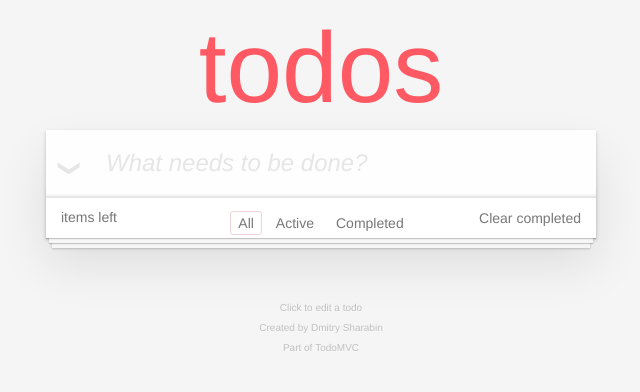
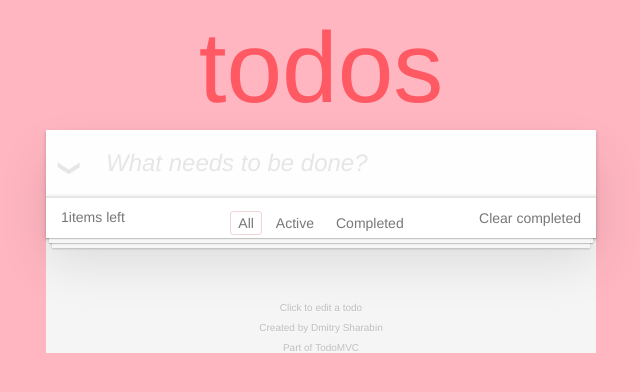
Before and after one commit to kodluyoruz-react-bootcamp/odev-2-todo-app-songulkarahan, a React (Create React App) app: page / in a window 1280 px wide. Shown: the top 392 px of the page, without its empty margins (319-959 px from the left). Built offline with nearby package versions, Linux system fonts and the light colour scheme.

Commit message:
added clearCompleted functions

```diff
--- a/src/App.js
+++ b/src/App.js
@@ -8,6 +8,7 @@ function App() {
   const [task, setTask] = useState("");
   const [todos, setTodos] = useState([]);
   const [status, setStatus] = useState("all");
+  //const [completed, setCompleted] = useState(false);
   const [filter, setFilter] = useState([]);
 
   return (
@@ -19,7 +20,8 @@ function App() {
         {/* This footer should hidden by default and shown when there are todos */}
         <Filters
           todos={todos}
-          filter={filter}
+          setTodos={setTodos}
+          completed={todos.completed}
           status={status}
           setStatus={setStatus}
           setFilter={setFilter}
--- a/src/components/Filters.js
+++ b/src/components/Filters.js
@@ -1,18 +1,11 @@
 import React from "react";
-import { useEffect } from "react";
+import { useState, useEffect } from "react";
 
-//  // const [count, setCount] = useState(0);
-// console.log(count);
-// useEffect(() => {
-//   todos.map((item) => {
-//     if (item.completed === false) {
-//     }
-//     return setCount((c) => c + 1);
-//   });
-// }, [todos]);
 //
 
-function Filters({ todos, status, filter, setFilter, setStatus }) {
+function Filters({ todos, setTodos, status, setStatus, setFilter, completed }) {
+  const [count, setCount] = useState(0);
+
   const filteredTodo = () => {
     switch (status) {
       case "completed":
@@ -26,15 +19,39 @@ function Filters({ todos, status, filter, setFilter, setStatus }) {
         break;
     }
   };
+
+  const clearCompleted = () => {
+    const list = todos.filter((todo) => todo.completed !== true);
+    setTodos(list);
+  };
+
   useEffect(() => {
     filteredTodo();
   }, [todos, status]);
+
+  useEffect(() => {
+    setCount((c) => c + 1);
+    return () => {};
+  }, [todos]);
+
+  // useEffect(() => {
+  //   console.log("workingg");
+  //   return () => {
+  //     setCount((n) => n + 1);
+  //   }
+  // }, [completed]);
+
+  // const todoCount = () => {
+  //   const uncompleted = todos.filter((todo) => todo.completed === false);
+  //   return uncompleted;
+  // };
+
   return (
     <>
       <footer className="footer">
         {/* This should be `0 items left` by default */}
         <span className="todo-count">
-          <strong></strong>
+          <strong>{count}</strong>
           items left
         </span>
         <ul className="filters">
@@ -51,7 +68,9 @@ function Filters({ todos, status, filter, setFilter, setStatus }) {
           </li>
         </ul>
         {/* Hidden if no completed items are left ↓ */}
-        <button className="clear-completed">Clear completed</button>
+        <button onClick={clearCompleted} className="clear-completed">
+          Clear completed
+        </button>
       </footer>
     </>
   );
--- a/src/components/Form.js
+++ b/src/components/Form.js
@@ -1,4 +1,5 @@
 import React from "react";
+import { useEffect } from "react";
 import { nanoid } from "nanoid";
 /*
 TODO: setTask("") edit with useEffect
@@ -13,9 +14,13 @@ function Form({ todos, setTodos, task, setTask }) {
     e.preventDefault();
     if (task) {
       setTodos([...todos, { text: task, completed: false, id: nanoid() }]);
-      setTask("");
+      //setTask("");
     }
   };
+
+  useEffect(() => {
+    setTask("");
+  }, [todos]);
 
   return (
     <>
--- a/src/index.css
+++ b/src/index.css
@@ -2,6 +2,7 @@ html,
 body {
   margin: 0;
   padding: 0;
+  background-color: lightpink;
 }
 
 button {
```
Also changed, not shown: src/components/Todo.js (+8 -0 lines), 1 other file (tests, documents, lock files or other folders).
